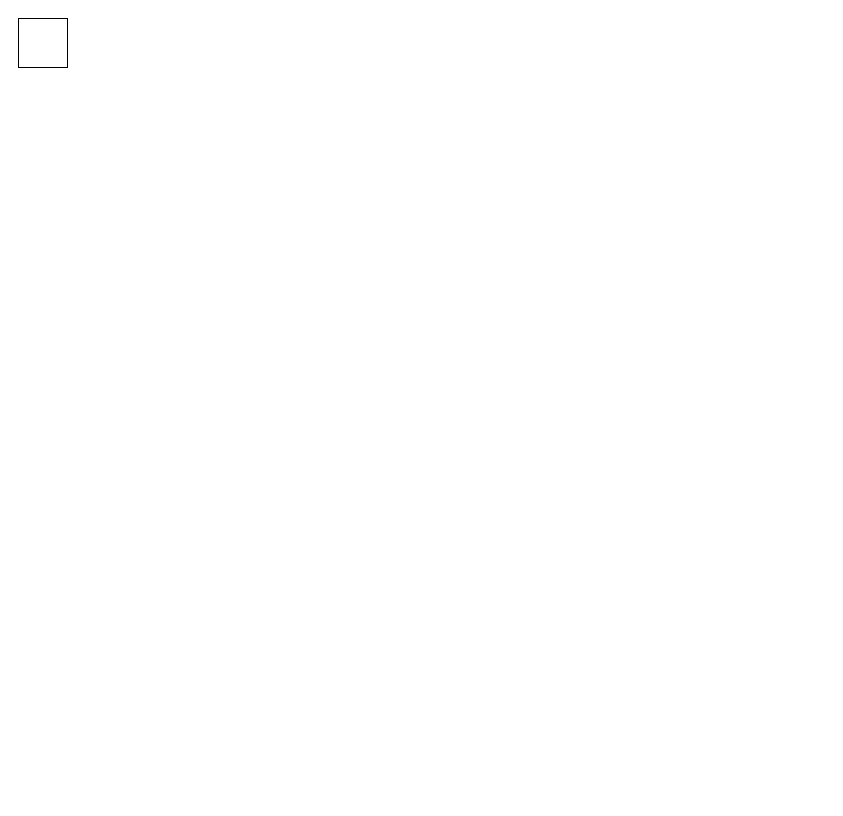
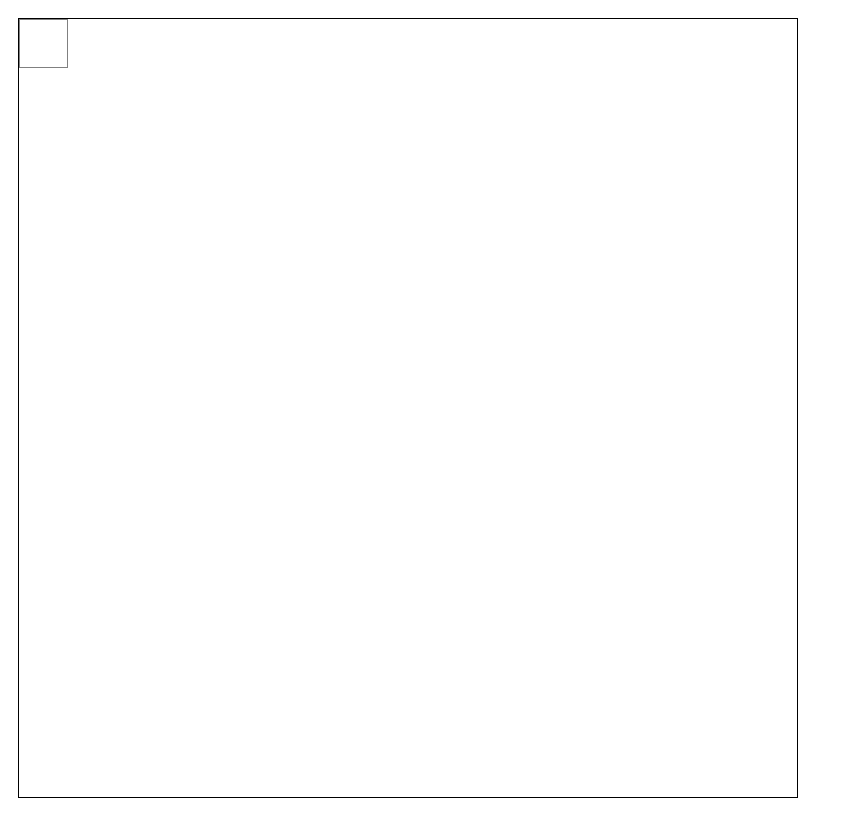
Before and after one commit to r-yadav01/etch-a-sketch, a plain HTML site: page index.html in a window 1280 px wide. Shown: the whole page, without its empty margins (0-843 px from the left). Drawn offline with Linux system fonts and the light colour scheme.

Commit message:
Create container div to include all other divs

```diff
--- a/script.js
+++ b/script.js
@@ -4,17 +4,29 @@ row.classList.add('row');
 let pageHeight = window.innerHeight;
 let pageWidth = window.innerHeight;
 
+const body = document.querySelector('body');
+const container = document.createElement('div');
+container.classList.add('container');
+body.appendChild(container);
+
+
 // get the length of each side of the row elements
 let divSide;
-if (pageHeight >= pageWidth)
-    divSide = pageWidth/16;
-else if (pageHeight < pageWidth)
-    divSide = pageHeight/16;
+if (pageHeight >= pageWidth) {
+    container.style.width = pageWidth - 20 + 'px';
+    container.style.height = container.style.width;
+    divSide = (pageWidth-20)/16;
+}
+else if (pageHeight < pageWidth) {
+    container.style.width = pageHeight - 20 + 'px';
+    container.style.height = container.style.width;
+    divSide = (pageWidth-20)/16;
+}
+
 
 // create a single div inside a row
 let divItem = document.createElement('div');
 divItem.classList.add('row_item');
 divItem.style.width = `${divSide}px`;
 divItem.style.height = `${divSide}px`;
-const body = document.querySelector('body');
-body.appendChild(divItem);
+container.appendChild(divItem);
--- a/style.css
+++ b/style.css
@@ -5,11 +5,16 @@
 body {
     padding: 10px;
 }
+.container {
+    border-style: solid;
+    border-width: 1px;
+    border-color:black;
+}
 .row {
     display: flex;
 }
 .row_item {
     border-style: solid;
     border-width: 1px;
-    border-color:black;
+    border-color:gray;
 }
```
